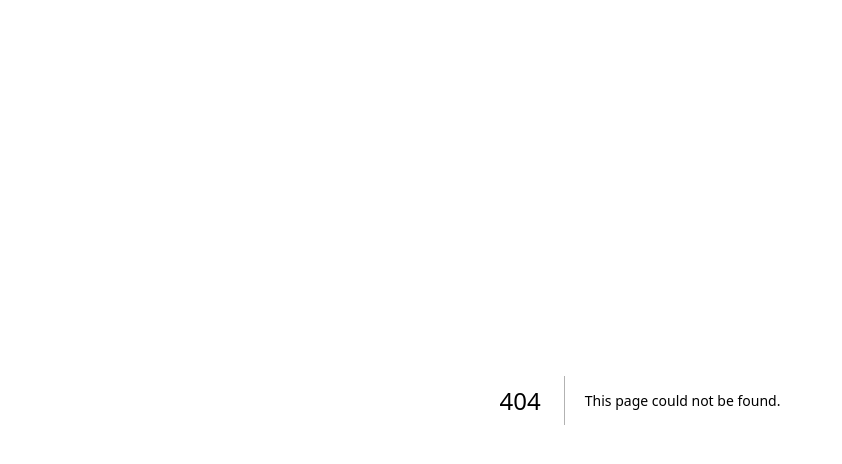
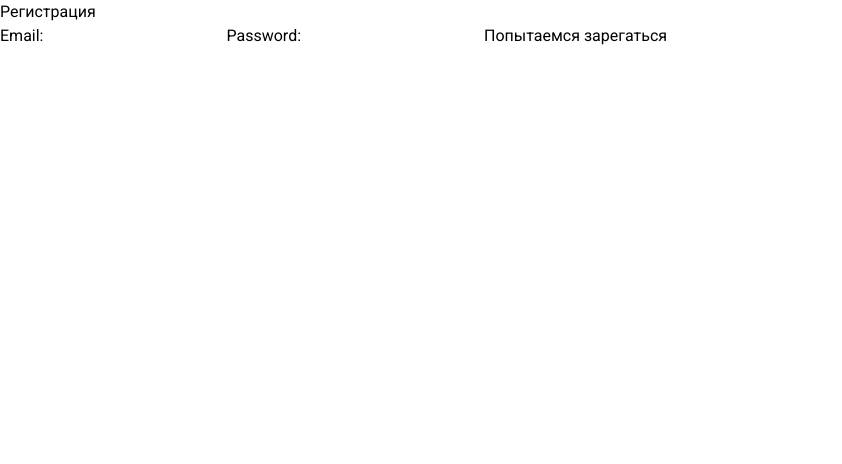
Before and after one commit to Jekpad/fitnes-pro, a Next.js app: page /testauth in a window 1280 px wide. Before the commit this address had no page. Shown: the top 464 px of the page, without its empty margins (0-842 px from the left). Built offline with nearby package versions, Linux system fonts and the light colour scheme.

Commit message:
add test auth

```diff
--- a/firebase.ts
+++ b/firebase.ts
@@ -3,6 +3,7 @@ import { initializeApp } from "firebase/app";
 // import { getAnalytics } from "firebase/analytics";
 import { getDatabase } from "firebase/database";
 import { getDoc } from "firebase/firestore";
+import { getAuth } from "firebase/auth";
 // TODO: Add SDKs for Firebase products that you want to use
 // https://firebase.google.com/docs/web/setup#available-libraries
 
@@ -11,18 +12,19 @@ import { getDoc } from "firebase/firestore";
 const firebaseConfig = {
   apiKey: "AIzaSyCqA6_iaxJZt0fpQED6ilU7Knfp_3sc8mU",
   authDomain: "fitnes-pro-ba82f.firebaseapp.com",
-  databaseURL: "https://fitnes-pro-ba82f-default-rtdb.europe-west1.firebasedatabase.app",
+  databaseURL:
+    "https://fitnes-pro-ba82f-default-rtdb.europe-west1.firebasedatabase.app",
   projectId: "fitnes-pro-ba82f",
   storageBucket: "fitnes-pro-ba82f.appspot.com",
   messagingSenderId: "1037114145172",
   appId: "1:1037114145172:web:8f9e1bcec7b74d66483781",
-  measurementId: "G-GRZJDNPZFT"
+  measurementId: "G-GRZJDNPZFT",
 };
 // Initialize Firebase
 const app = initializeApp(firebaseConfig);
 // const analytics = getAnalytics(app);
-const database = getDatabase(app)
-const doc = getDoc
+const auth = getAuth(app);
+const database = getDatabase(app);
+const doc = getDoc;
 
-export {database}
-export {doc}
+export { app, auth, database, doc };
--- a/src/app/layout.tsx
+++ b/src/app/layout.tsx
@@ -1,6 +1,7 @@
 import type { Metadata } from "next";
 import { Roboto } from "@next/font/google";
 import "./globals.css";
+import FirebaseProvider from "@/context/FirebaseContext";
 
 const roboto = Roboto({
   weight: ["400", "500", "700"],
@@ -14,12 +15,12 @@ export const metadata: Metadata = {
 
 export default function RootLayout({
   children,
-}: Readonly<{
-  children: React.ReactNode;
-}>) {
+}: Readonly<{ children: React.ReactNode }>) {
   return (
     <html lang="ru">
-      <body className={roboto.className}>{children}</body>
+      <FirebaseProvider>
+        <body className={roboto.className}>{children}</body>
+      </FirebaseProvider>
     </html>
   );
 }
--- /dev/null
+++ b/src/app/testauth/page.tsx
@@ -0,0 +1,62 @@
+"use client";
+
+import { FirebaseContext } from "@/context/FirebaseContext";
+import { FirebaseContextType } from "@/types/FirebaseContext";
+import { useContext, useState } from "react";
+import { createUserWithEmailAndPassword } from "firebase/auth";
+
+const Auth = () => {
+  const firebaseContext = useContext<FirebaseContextType | null>(
+    FirebaseContext,
+  );
+  const auth = firebaseContext?.auth;
+
+  const [email, setEmail] = useState("");
+  const [password, setPassword] = useState("");
+
+  const createUser = () => {
+    if (!auth) {
+      return console.warn("Firebase не инициализирован");
+    }
+
+    createUserWithEmailAndPassword(auth, email, password)
+      .then((userCredential) => {
+        // Signed up
+        const user = userCredential.user;
+        console.log(user);
+        // ...
+      })
+      .catch((error) => {
+        const errorCode = error.code;
+        const errorMessage = error.message;
+        // ..
+      });
+  };
+
+  return (
+    <>
+      <h1>Регистрация</h1>
+      <label htmlFor="email">
+        Email:
+        <input
+          type="text"
+          name="email"
+          id="email"
+          onChange={(e) => setEmail(e.currentTarget.value)}
+        />
+      </label>
+      <label htmlFor="password">
+        Password:
+        <input
+          type="password"
+          name="password"
+          id="password"
+          onChange={(e) => setPassword(e.currentTarget.value)}
+        />
+      </label>
+      <button onClick={() => createUser()}>Попытаемся зарегаться</button>
+    </>
+  );
+};
+
+export default Auth;
--- /dev/null
+++ b/src/context/FirebaseContext.tsx
@@ -0,0 +1,17 @@
+"use client";
+
+import { FirebaseContextType } from "@/types/FirebaseContext";
+import { createContext, ReactNode } from "react";
+import { app, auth, database } from "../../firebase";
+
+export const FirebaseContext = createContext<FirebaseContextType | null>(null);
+
+const FirebaseProvider = ({ children }: { children: ReactNode }) => {
+  return (
+    <FirebaseContext.Provider value={{ app, auth, database }}>
+      {children}
+    </FirebaseContext.Provider>
+  );
+};
+
+export default FirebaseProvider;
--- /dev/null
+++ b/src/types/FirebaseContext.ts
@@ -0,0 +1,9 @@
+import { FirebaseApp } from "firebase/app";
+import { Auth } from "firebase/auth";
+import { Database } from "firebase/database";
+
+export type FirebaseContextType = {
+  app: FirebaseApp;
+  auth: Auth;
+  database: Database;
+};
```
